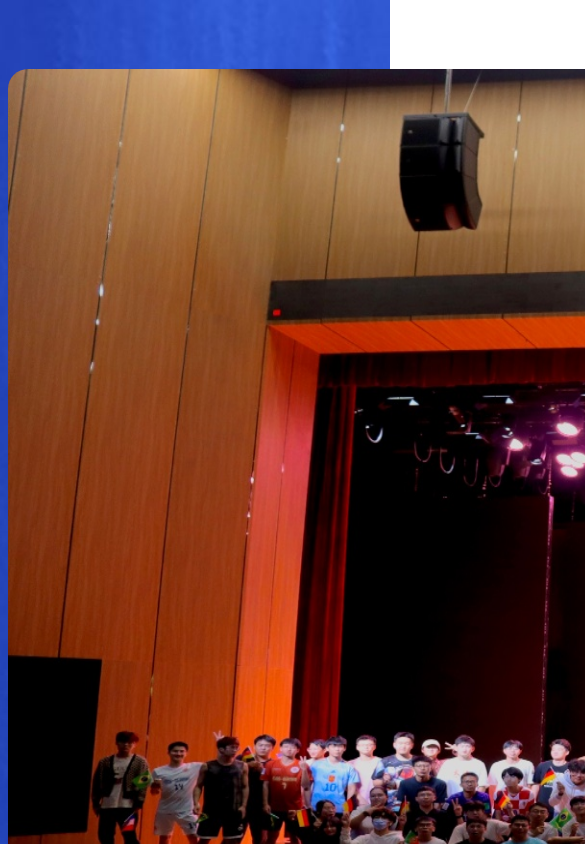
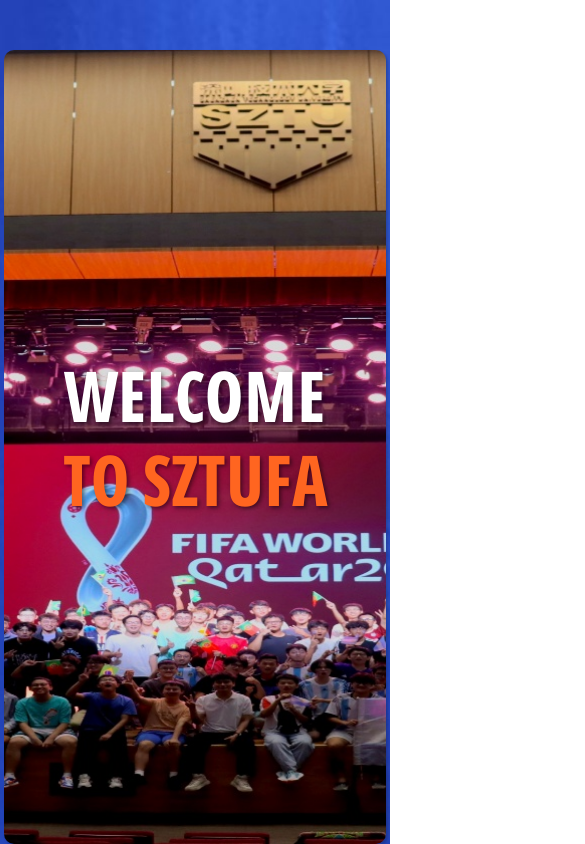
Before and after one commit to Vw1n/Vw1n-SZTUFA-Web, a Vue app: page /#/ in a window 390 px wide. Shown: the top 844 px of the page, 585 px wide, since content can reach past the window. Built offline with nearby package versions, Linux system fonts and the light colour scheme.

Commit message:
fix(Home):修改响应式布局

```diff
--- /dev/null
+++ b/src/assets/reset.css
@@ -0,0 +1,44 @@
+/* Eric Meyer's Reset CSS v2.0 - http://cssreset.com */
+html, body, div, span, applet, object, iframe,
+h1, h2, h3, h4, h5, h6, p, blockquote, pre,
+a, abbr, acronym, address, big, cite, code,
+del, dfn, em, img, ins, kbd, q, s, samp,
+small, strike, strong, sub, sup, tt, var,
+b, u, i, center,
+dl, dt, dd, ol, ul, li,
+fieldset, form, label, legend,
+table, caption, tbody, tfoot, thead, tr, th, td,
+article, aside, canvas, details, embed,
+figure, figcaption, footer, header, hgroup,
+menu, nav, output, ruby, section, summary,
+time, mark, audio, video {
+  margin: 0;
+  padding: 0;
+  border: 0;
+  font-size: 100%;
+  font: inherit;
+  vertical-align: baseline;
+}
+/* HTML5 display-role reset for older browsers */
+article, aside, details, figcaption, figure,
+footer, header, hgroup, menu, nav, section {
+  display: block;
+}
+body {
+  line-height: 1;
+}
+ol, ul {
+  list-style: none;
+}
+blockquote, q {
+  quotes: none;
+}
+blockquote:before, blockquote:after,
+q:before, q:after {
+  content: '';
+  content: none;
+}
+table {
+  border-collapse: collapse;
+  border-spacing: 0;
+}
--- a/src/components/Home.vue
+++ b/src/components/Home.vue
@@ -1,23 +1,33 @@
 <script setup></script>
 <template>
-    <div class="top_nav"></div>
-    <div class="first_img">
-        <div class="title">
-            <div class="title-white">WELCOME</div>
-            <div class="title-orange">TO SZTUFA</div>
+    <div class="home_content">
+        <div class="top_nav"></div>
+        <div class="first_img">
+            <div class="title">
+                <div class="title-white">WELCOME</div>
+                <div class="title-orange">TO SZTUFA</div>
+            </div>
+            <img src="/public/Home_bg.jpg" alt="背景图片" />
         </div>
-        <img src="/public/Home_bg.jpg" />
     </div>
 </template>
 <style scoped>
+.home_content{
+    width: 100vw;
+    height: 100vh;
+    overflow: hidden;
+}
+
 .top_nav {
-    width: 100%;
+    width: 100vw;
     height: 61px;
+    /* 可以添加导航栏背景色以便在各种背景下可见 */
+    /* background-color: rgba(0, 0, 0, 0.5); */
 }
 
 .first_img {
-    width: 1800px;
-    height: 950px;
+    width: 93.75%;
+    height: calc(100vh - 61px); /* 减去导航栏高度 */
     margin: 0 auto;
     text-align: center;
     border-radius: 20px;
@@ -29,6 +39,7 @@
 img {
     width: 100%;
     height: 100%;
+    object-fit: cover; /* 保持图片比例并覆盖容器 */
     display: inline-block;
 }
 
@@ -36,39 +47,85 @@
     display: flex;
     flex-direction: column;
     align-items: center;
-    width: 654px;
-    height: 379px;
     position: absolute;
-    top: 506px;
-    left: 573px;
+    top: 50%;
+    left: 50%;
+    transform: translate(-50%, -50%); /* 居中定位 */
+    text-shadow: 2px 2px 4px rgba(0, 0, 0, 0.5); /* 添加文字阴影增强可读性 */
+}
+
+.title-white, .title-orange {
+    font-family: 'Noto Sans Bengali ExtraCondensed';
+    font-weight: 400;
+    line-height: 1.2;
+    text-align: center;
 }
 
 .title-white {
-    width: auto;
-    height: 225px;
     color: rgba(255, 255, 255, 1);
-    font-family: Noto Sans Bengali ExtraCondensed;
-    font-size: 170px;
-    font-weight: 400;
-    line-height: 225px;
-    letter-spacing: 0px;
-    text-align: center;
 }
 
 .title-orange {
-    width: auto;
-    height: 225px;
     color: rgba(255, 101, 32, 1);
+    letter-spacing: -2px;
+}
 
-    font-family: Noto Sans Bengali ExtraCondensed;
-    font-size: 170px;
-    font-weight: 400;
-    letter-spacing: -2px;
-    text-align: center;
+/* 默认字体大小 - 适用于中等屏幕 */
+.title-white, .title-orange {
+    font-size: clamp(5rem, 15vw, 10.625rem); /* 响应式字体大小 */
 }
 
 @font-face {
     font-family: 'Noto Sans Bengali ExtraCondensed';
     src: url('../assets/NSBE.ttf');
+    font-display: swap; /* 优化字体加载体验 */
+}
+
+/* 大屏幕设备 */
+@media (min-width: 1200px) {
+    .first_img {
+        height: 88%;
+    }
+}
+
+/* 平板设备 */
+@media (max-width: 992px) {
+    .first_img {
+        width: 96%;
+        border-radius: 15px;
+    }
+
+    .title {
+        width: 90%;
+    }
+}
+
+/* 手机设备 */
+@media (max-width: 768px) {
+    .top_nav {
+        height: 50px;
+    }
+
+    .first_img {
+        width: 98%;
+        height: calc(100vh - 50px);
+        border-radius: 10px;
+        box-shadow: 2px 2px 3px 0px rgba(0, 0, 0, 0.2);
+    }
+
+    .title-white, .title-orange {
+        letter-spacing: normal;
+    }
+}
+
+/* 小屏手机 */
+@media (max-width: 576px) {
+    .title {
+        width: 95%;
+    }
+
+    .title-white, .title-orange {
+        font-size: clamp(3rem, 18vw, 7rem);
+    }
 }
 </style>
--- a/src/main.js
+++ b/src/main.js
@@ -1,6 +1,6 @@
 import { createApp } from 'vue'
 import { createPinia } from 'pinia'
-
+import './assets/reset.css'
 import App from './App.vue'
 import router from './router'
 
```
Also changed, not shown: 5 other files (tests, documents, lock files or other folders).
